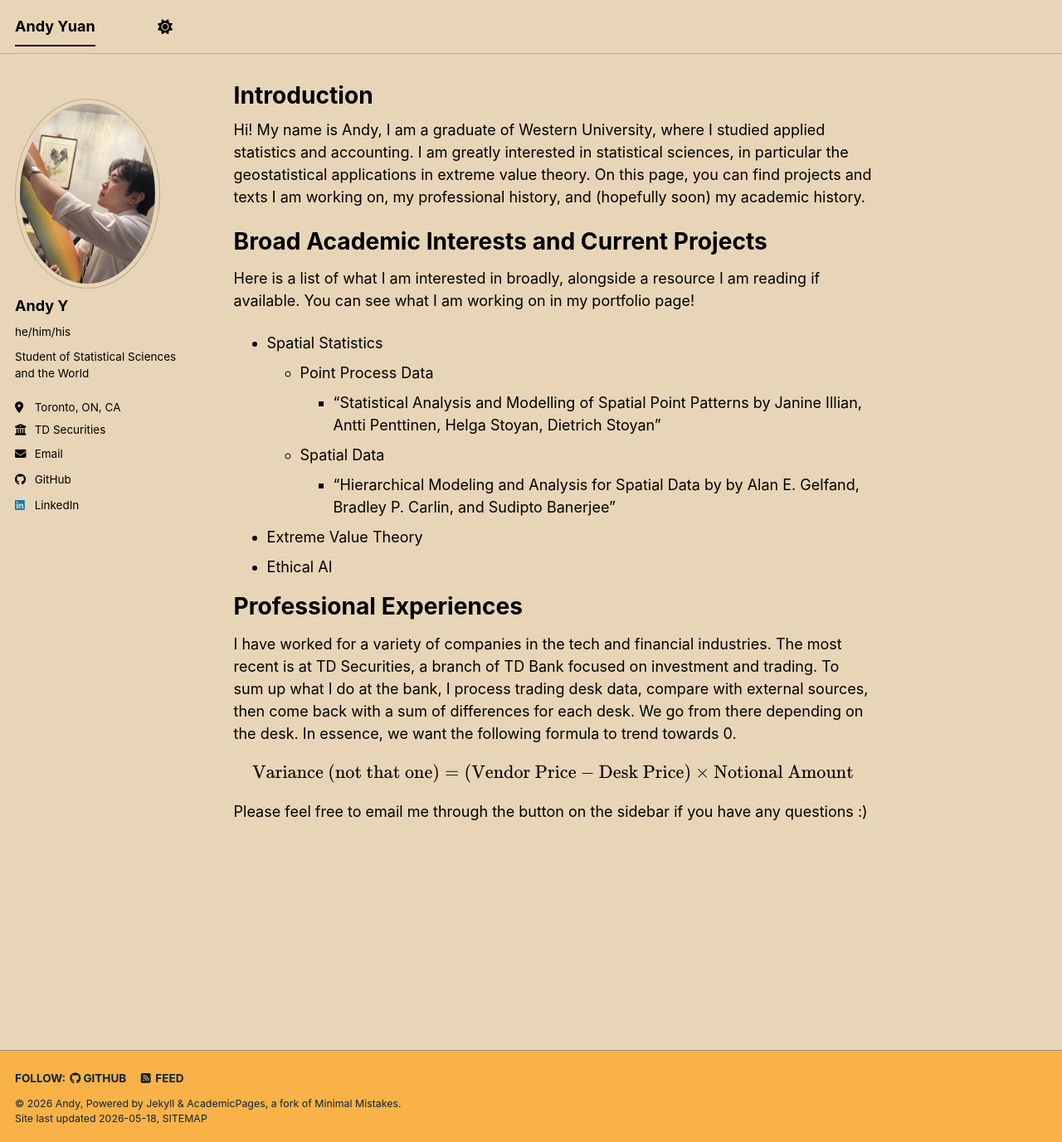
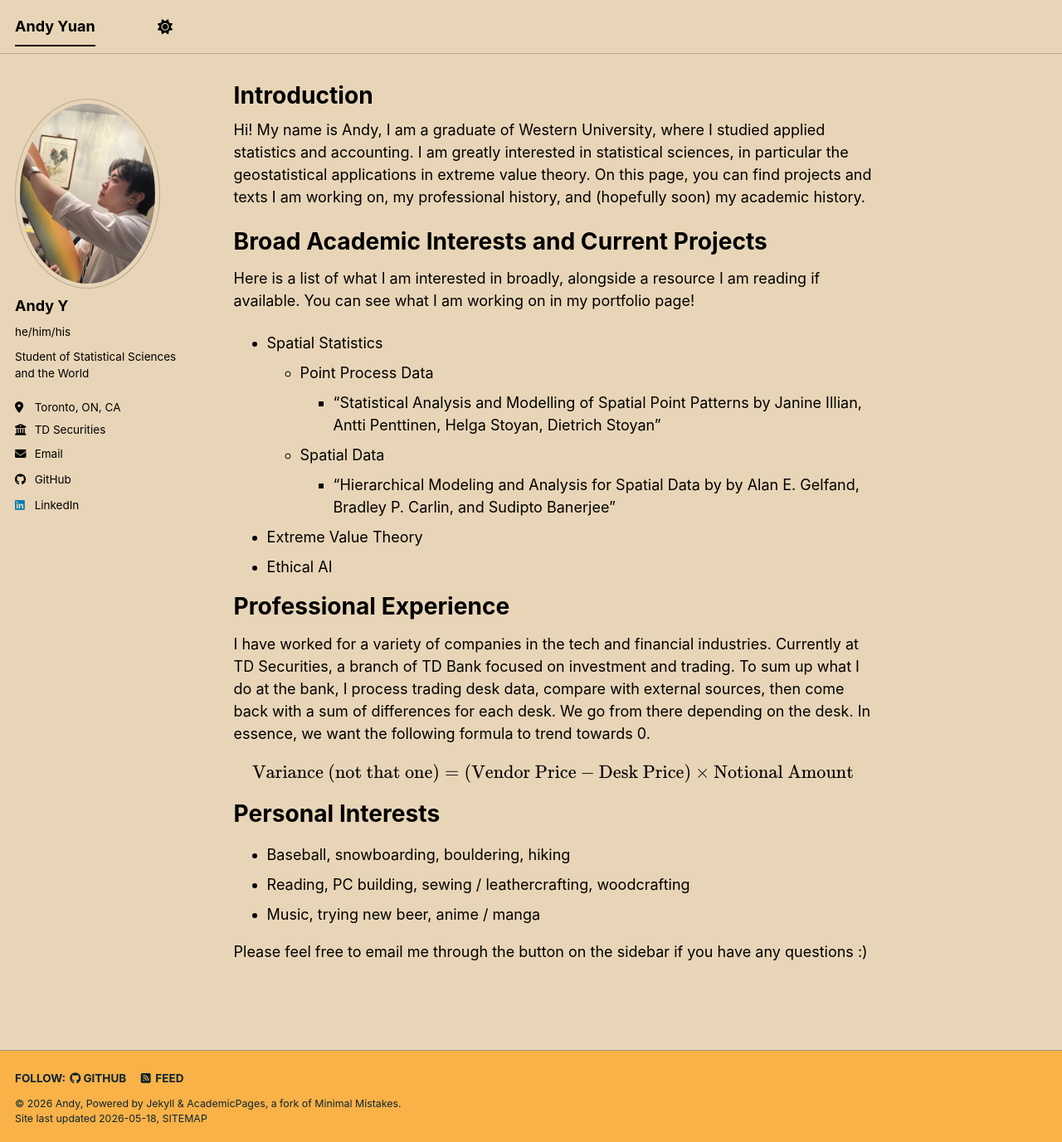
Before and after one commit to andytyuan2/andytyuan2.github.io, a Jekyll site: the page built from _pages/about.md, in a window 1280 px wide and 1377 px high. Shown: the whole window at 83% size. Built offline with Jekyll 4.4.1, drawn with Linux system fonts in a browser that asks for light colours; a script bundle is joined from its source files by our own code; library files that are not in the unit come from our copies.

Commit message:
Fix typos and update professional experience section

```diff
--- a/_pages/about.md
+++ b/_pages/about.md
@@ -21,10 +21,16 @@ Here is a list of what I am interested in broadly, alongside a resource I am rea
 - Extreme Value Theory
 - Ethical AI
 
-# Professional Experiences
+# Professional Experience
 
-I have worked for a variety of companies in the tech and financial industries. The most recent is at TD Securities, a branch of TD Bank focused on investment and trading. To sum up what I do at the bank, I process trading desk data, compare with external sources, then come back with a sum of differences for each desk. We go from there depending on the desk. In essence, we want the following formula to trend towards 0.
+I have worked for a variety of companies in the tech and financial industries. Currently at TD Securities, a branch of TD Bank focused on investment and trading. To sum up what I do at the bank, I process trading desk data, compare with external sources, then come back with a sum of differences for each desk. We go from there depending on the desk. In essence, we want the following formula to trend towards 0.
 
 $$\text{Variance (not that one)} = (\text{Vendor Price} - \text{Desk Price}) \times \text{Notional Amount}$$
 
+# Personal Interests
+
+- Baseball, snowboarding, bouldering, hiking
+- Reading, PC building, sewing / leathercrafting, woodcrafting
+- Music, trying new beer, anime / manga
+
 Please feel free to email me through the button on the sidebar if you have any questions :)
```
